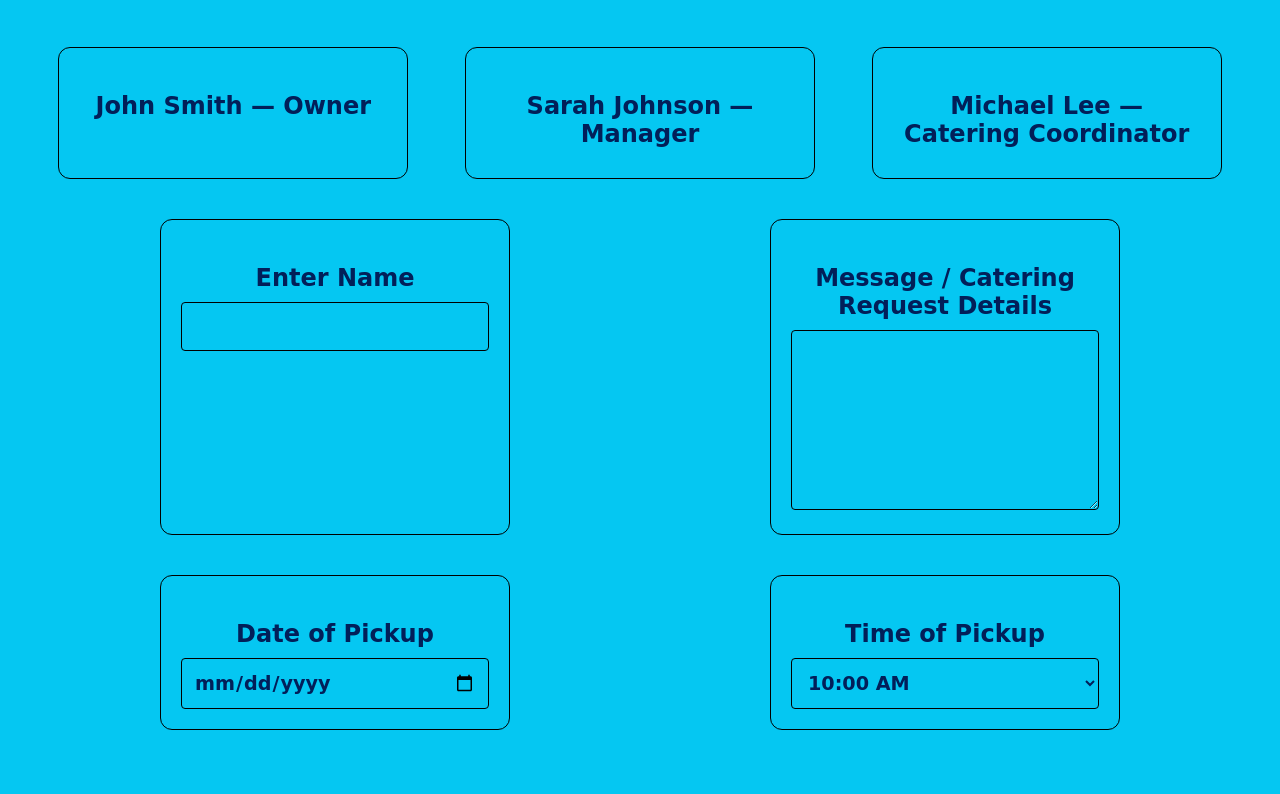
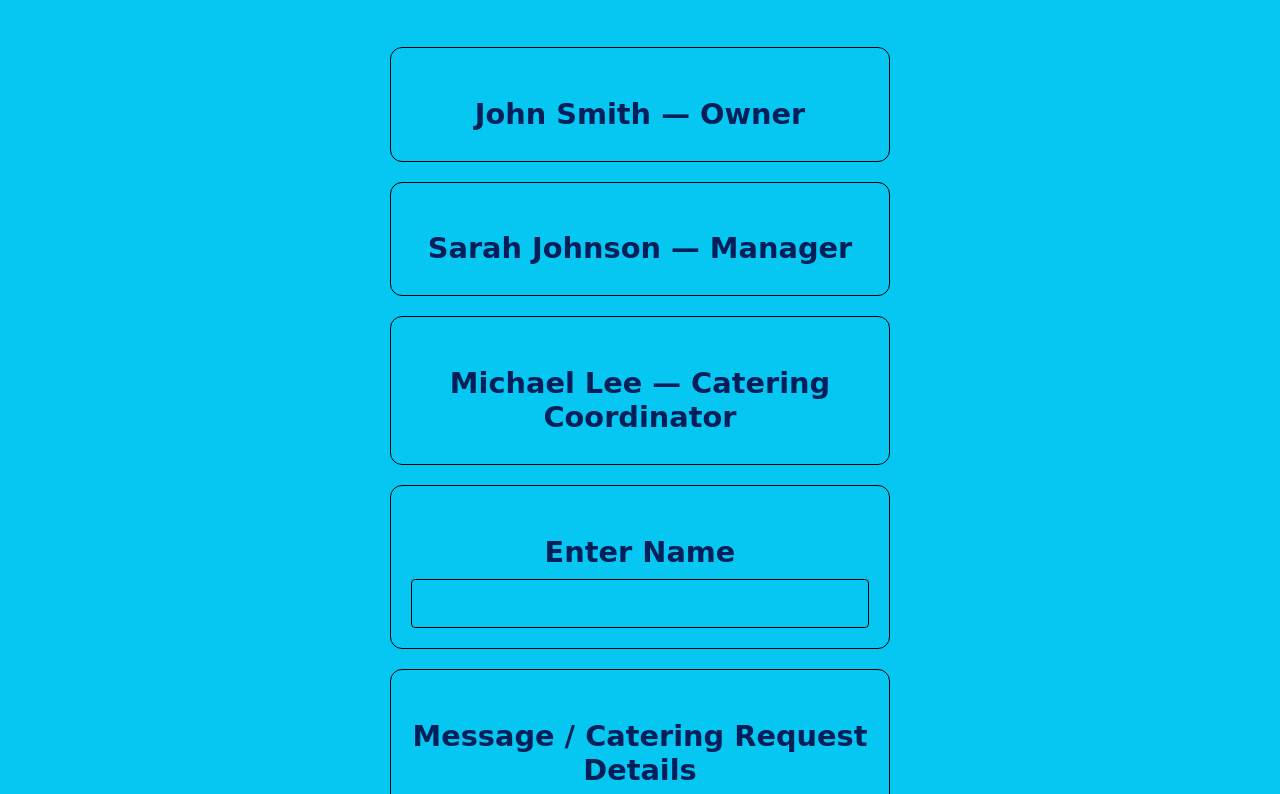
Before and after one commit to atreloar2025/lospolloshermanos-businesstech, a plain HTML site: page contact.html in a window 1280 px wide. Shown: the part 139-933 px from the top of the page. Drawn offline with Linux system fonts and the light colour scheme; a web font is replaced by a local one.

Commit message:
Commit everything

```diff
--- a/contact.html
+++ b/contact.html
@@ -16,7 +16,10 @@
   }
 
   .menu-section {
-    padding: 40px;
+    padding: 40px 20px;
+    display: flex;
+    flex-direction: column;
+    align-items: center;
   }
 
   h2 {
@@ -25,26 +28,19 @@
     margin-bottom: 50px;
   }
 
-  .menu-grid {
-    display: grid;
-    grid-template-columns: repeat(auto-fit, minmax(250px, 1fr));
-    gap: 20px;
-    justify-items: center; /* center each grid item */
-    margin-bottom: 40px;
-  }
-
   .menu-item {
     background: #05c7f2;
     border: 1px solid black;
     border-radius: 12px;
     padding: 20px;
     width: 100%;
-    max-width: 350px;
+    max-width: 500px;
+    margin-bottom: 20px;
     box-sizing: border-box;
   }
 
   .menu-info h3 {
-    font-size: 1.5rem;
+    font-size: 1.8rem;
     font-weight: bold;
     margin-bottom: 10px;
   }
@@ -55,7 +51,7 @@
     margin: 0;
   }
 
-  .contact-input, .contact-textarea, select {
+  input, textarea, select {
     width: 100%;
     padding: 12px;
     border: 1px solid black;
@@ -68,13 +64,13 @@
     box-sizing: border-box;
   }
 
-  textarea.contact-textarea {
+  textarea {
     height: 180px;
   }
 
   .submit-button {
-    margin-top: 40px;
-    padding: 15px 40px;
+    margin-top: 30px;
+    padding: 15px 50px;
     font-size: 1.4rem;
     font-weight: bold;
     font-family: "Delius Swash Caps", cursive;
@@ -96,7 +92,6 @@
 
   <h2>Contact</h2>
 
-  <div class="menu-grid">
   <div class="menu-item">
     <div class="menu-info">
       <h3>John Smith — Owner</h3>
@@ -117,43 +112,39 @@
       <p></p>
     </div>
   </div>
-  </div>
 
-  <form action="thankyou.html" method="get">
+  <form action="thankyou.html" method="get" style="width:100%; max-width:500px;">
 
-    <div class="menu-grid">
     <div class="menu-item">
       <div class="menu-info">
         <h3>Enter Name</h3>
-          <input type="text" name="name" class="contact-input" required>
+        <input type="text" name="name" required>
       </div>
     </div>
 
     <div class="menu-item">
       <div class="menu-info">
         <h3>Message / Catering Request Details</h3>
-          <textarea name="message" class="contact-textarea" required></textarea>
-        </div>
+        <textarea name="message" required></textarea>
       </div>
     </div>
 
-    <div class="menu-grid">
     <div class="menu-item">
       <div class="menu-info">
         <h3>Date of Pickup</h3>
-          <input type="date" name="pickup_date" class="contact-input" required>
+        <input type="date" name="pickup_date" required>
       </div>
     </div>
 
     <div class="menu-item">
       <div class="menu-info">
         <h3>Time of Pickup</h3>
-          <select id="pickup-time" name="pickup_time" class="contact-input" required></select>
-        </div>
+        <select id="pickup-time" name="pickup_time" required></select>
       </div>
     </div>
 
     <button type="submit" class="submit-button">Submit</button>
+
   </form>
 
 </section>
```
Lines whose indentation alone changed are shown as unchanged.
